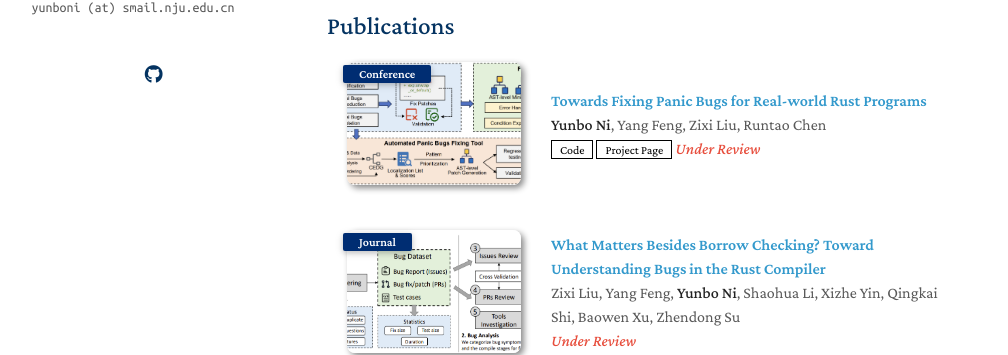
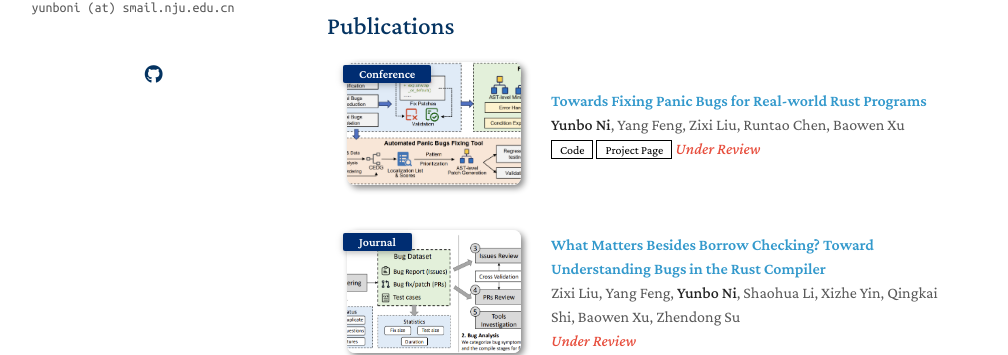
Before and after one commit to cardigan1008/cardigan1008.github.io, a Jekyll site: the page built from index.md, in a window 1280 px wide and 926 px high. Shown: the part 323-678 px from the top of the window, without its empty margins (143-1151 px from the left). Built offline with Jekyll 4.4.1, drawn with Linux system fonts in a browser that asks for light colours; a style sheet for code colours, icons or effects is not loaded; our own code applies the rules of GitHub Pages for plain Markdown files.

Commit message:
fix: authors

```diff
--- a/_data/publications.yml
+++ b/_data/publications.yml
@@ -1,7 +1,7 @@
 main:
 
   - title: "Towards Fixing Panic Bugs for Real-world Rust Programs"
-    authors: <strong>Yunbo Ni</strong>, Yang Feng, Zixi Liu, Runtao Chen
+    authors: <strong>Yunbo Ni</strong>, Yang Feng, Zixi Liu, Runtao Chen, Baowen Xu
     conference_short: Conference
     # conference: International Conference on Medical Image Computing and Computer-Assisted Intervention <strong>(MICCAI)</strong>, 2023.
     # pdf: https://arxiv.org/pdf/2306.00988.pdf
```
